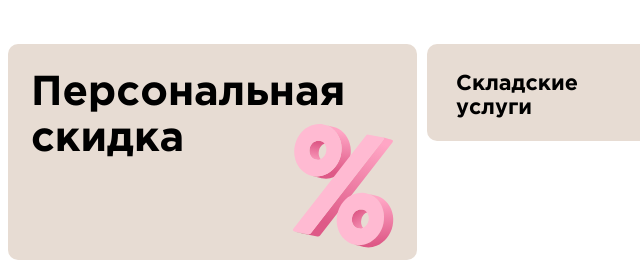
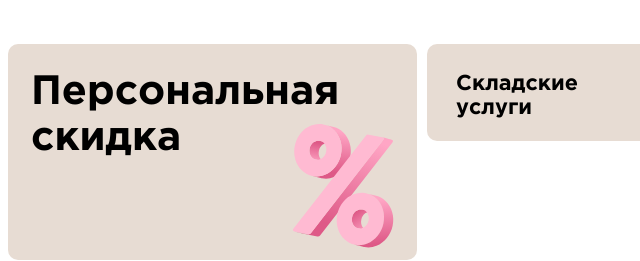
Before and after one commit to IvanRomanenko17/Stroy-Vmeste-New, a plain HTML site: page conditions/conditions.html in a window 1280 px wide. Shown: the part 489-750 px from the top of the page, 0-640 px from the left. Drawn offline with Linux system fonts and the light colour scheme.

```diff
--- a/conditions/conditions.html
+++ b/conditions/conditions.html
@@ -19,8 +19,8 @@ h1 {
     font-family: 'Gotham Pro Bold';
     font-style: normal;
     font-weight: 400;
-    font-size: 41.8047px;
-    line-height: 111.7%;
+    font-size: 41px;
+    line-height: 111%;
     display: flex;
     align-items: center;
     color: #000000;
```
